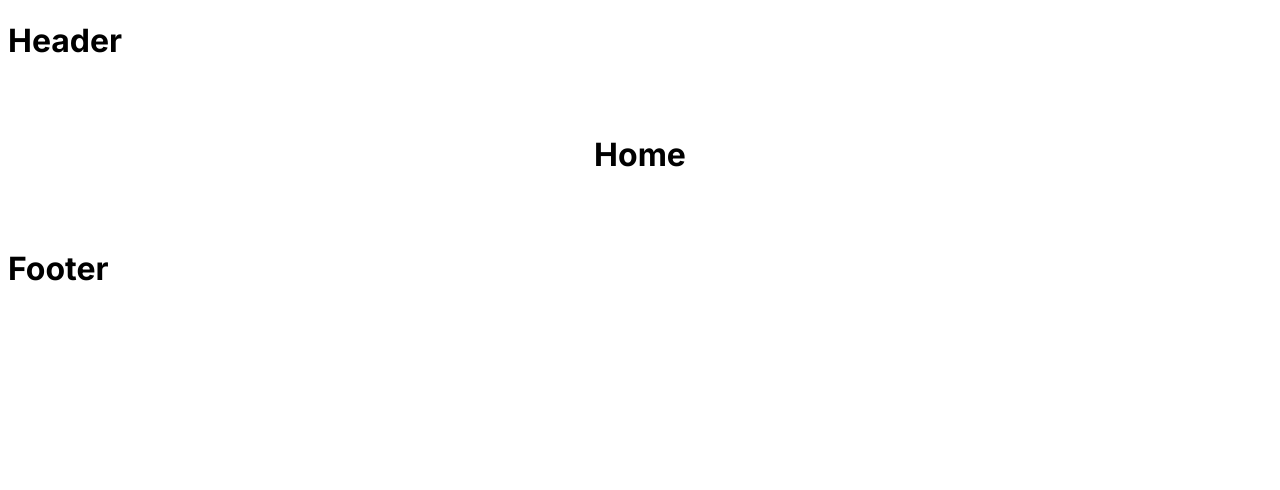
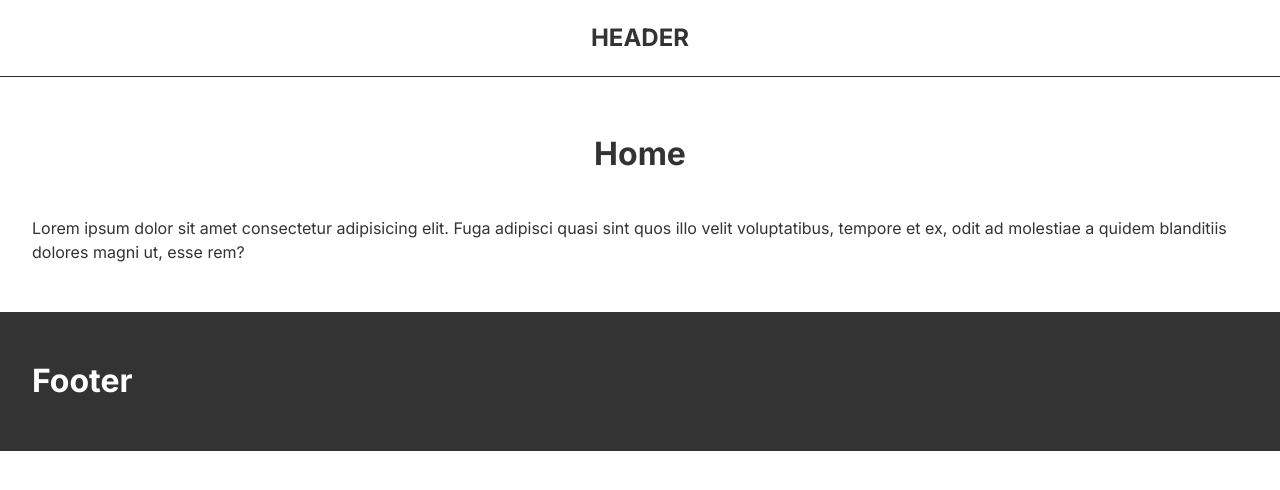
Before and after one commit to adetokunbo-adenuga/seb_tech_programme_case, a Next.js app: page / in a window 1280 px wide. Shown: the top 490 px of the page. Built offline with nearby package versions, Linux system fonts and the light colour scheme.

Commit message:
Add styles module. Fix header and footer.

```diff
--- a/app/globals.css
+++ b/app/globals.css
@@ -1,3 +1,22 @@
+html {
+  height: 100%;
+}
+
+body {
+  margin: 0;
+  padding: 0;
+  font-family: -apple-system, BlinkMacSystemFont, "Segoe UI", Roboto,
+    Oxygen-Sans, Ubuntu, Cantarell, "Helvetica Neue", sans-serif;
+  -webkit-font-smoothing: antialiased;
+  -moz-osx-font-smoothing: grayscale;
+  line-height: 1.5;
+  color: #333;
+  background: #fff;
+  min-height: 100%;
+  display: flex;
+  flex-direction: column;
+}
+
 main {
   padding: 2rem;
   display: flex;
--- a/app/layout.tsx
+++ b/app/layout.tsx
@@ -2,7 +2,7 @@ import React from "react";
 import type { Metadata } from "next";
 import { Inter } from "next/font/google";
 import "./globals.css";
-import { Header } from "@/components/header/Header";
+import Header from "@/components/header/Header";
 import { Footer } from "@/components/footer/Footer";
 
 const inter = Inter({ subsets: ["latin"] });
--- a/app/page.tsx
+++ b/app/page.tsx
@@ -2,6 +2,11 @@ export default function Home() {
   return (
     <main>
       <h1>Home</h1>
+      <p>
+        Lorem ipsum dolor sit amet consectetur adipisicing elit. Fuga adipisci
+        quasi sint quos illo velit voluptatibus, tempore et ex, odit ad
+        molestiae a quidem blanditiis dolores magni ut, esse rem?
+      </p>
     </main>
   );
 }
--- a/components/footer/Footer.tsx
+++ b/components/footer/Footer.tsx
@@ -1,9 +1,12 @@
 import React from "react";
+import script from "./footer.module.css";
 
 export const Footer = () => {
   return (
     <footer>
-      <h1>Footer</h1>
+      <div className={script.footer}>
+        <h1>Footer</h1>
+      </div>
     </footer>
   );
 };
--- a/components/footer/footer.module.css
+++ b/components/footer/footer.module.css
@@ -0,0 +1,6 @@
+.footer {
+  background: #333;
+  color: #fff;
+  padding: 1.5rem 2rem;
+  margin-top: auto;
+}
--- a/components/header/Header.tsx
+++ b/components/header/Header.tsx
@@ -1,9 +1,13 @@
-import React from "react";
+import styles from "./header.module.css";
 
-export const Header = () => {
+const Header = () => {
   return (
     <header>
-      <h1>Header</h1>
+      <nav className={styles.nav}>
+        <h2>HEADER</h2>
+      </nav>
     </header>
   );
 };
+
+export default Header;
--- a/components/header/header.module.css
+++ b/components/header/header.module.css
@@ -0,0 +1,8 @@
+.nav {
+  width: 100%;
+  display: flex;
+  align-items: center;
+  justify-content: center;
+  flex-wrap: wrap;
+  border-bottom: 1px solid #2c2c2c;
+}
```
